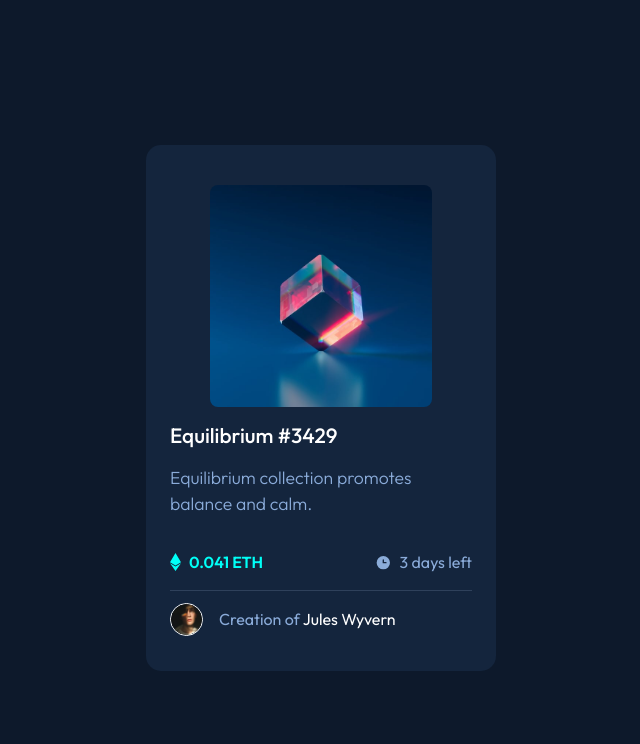
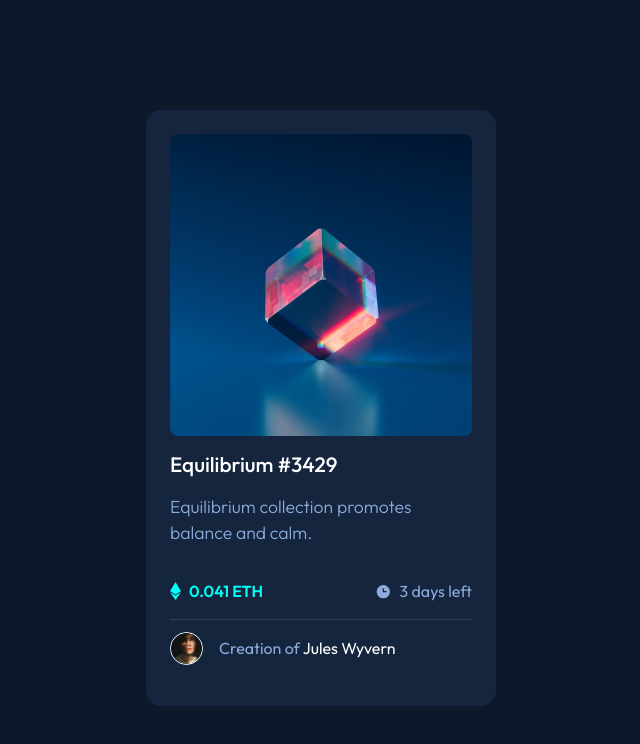
Before and after one commit to doaaabdelfattah/frontend-mentor-challenges, a plain HTML site: page docs/nft-preview-card/index.html in a window 1280 px wide. Shown: the whole page, without its empty margins (319-959 px from the left). Drawn offline with Linux system fonts and the light colour scheme.

Commit message:
fix figure

```diff
--- a/docs/nft-preview-card/style.css
+++ b/docs/nft-preview-card/style.css
@@ -89,7 +89,9 @@ a:active,
 a:hover {
   color: var(--clr-primary-cyan);
 }
-
+figure {
+  margin: 0;
+}
 /* Make images easier to work with */
 img,
 picture {
@@ -119,6 +121,7 @@ textarea:not([rows]) {
 .card {
   background-color: var(--card-bg);
   max-width: 350px;
+  height: 596px;
   padding: 1.5rem;
   border-radius: 15px;
 }
```
